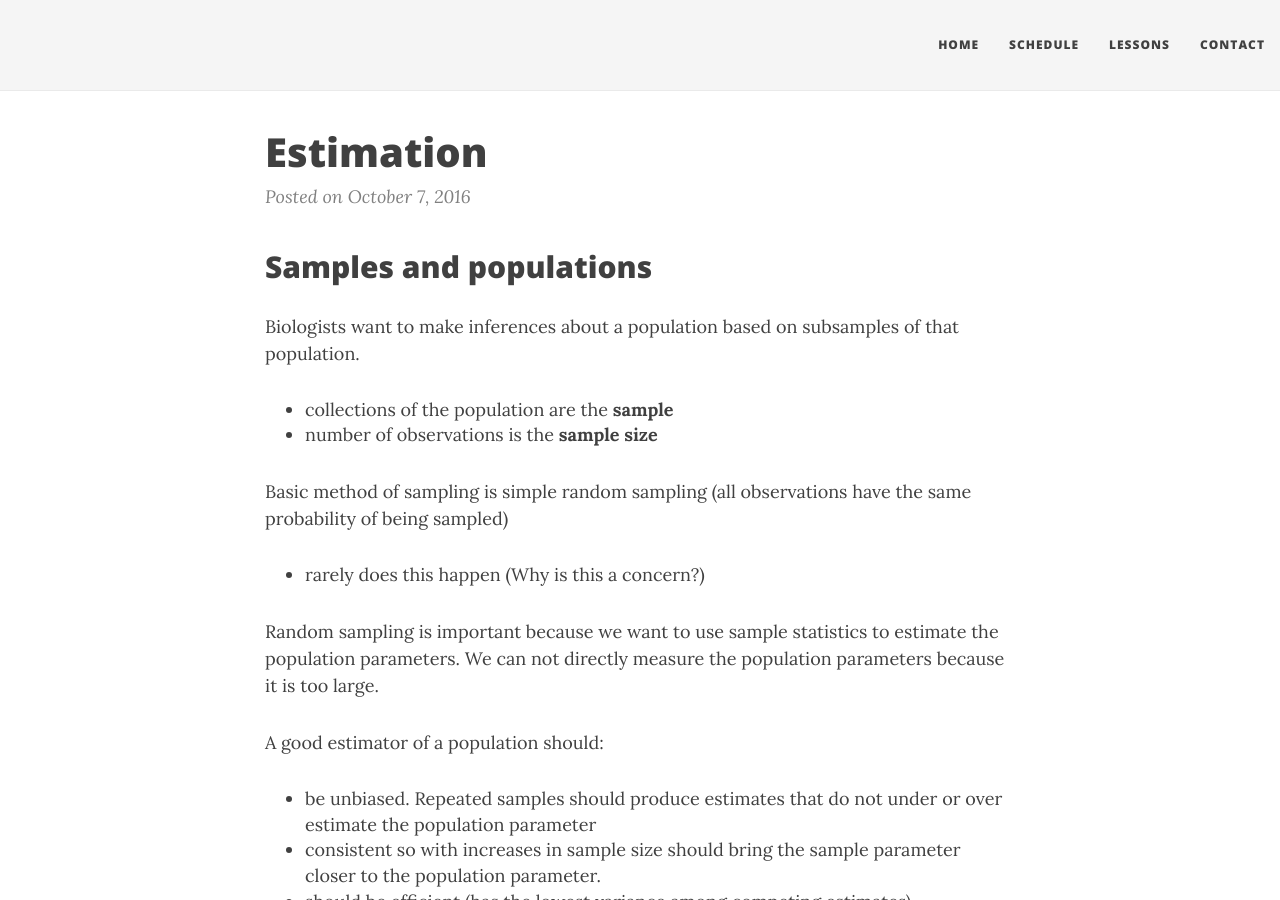
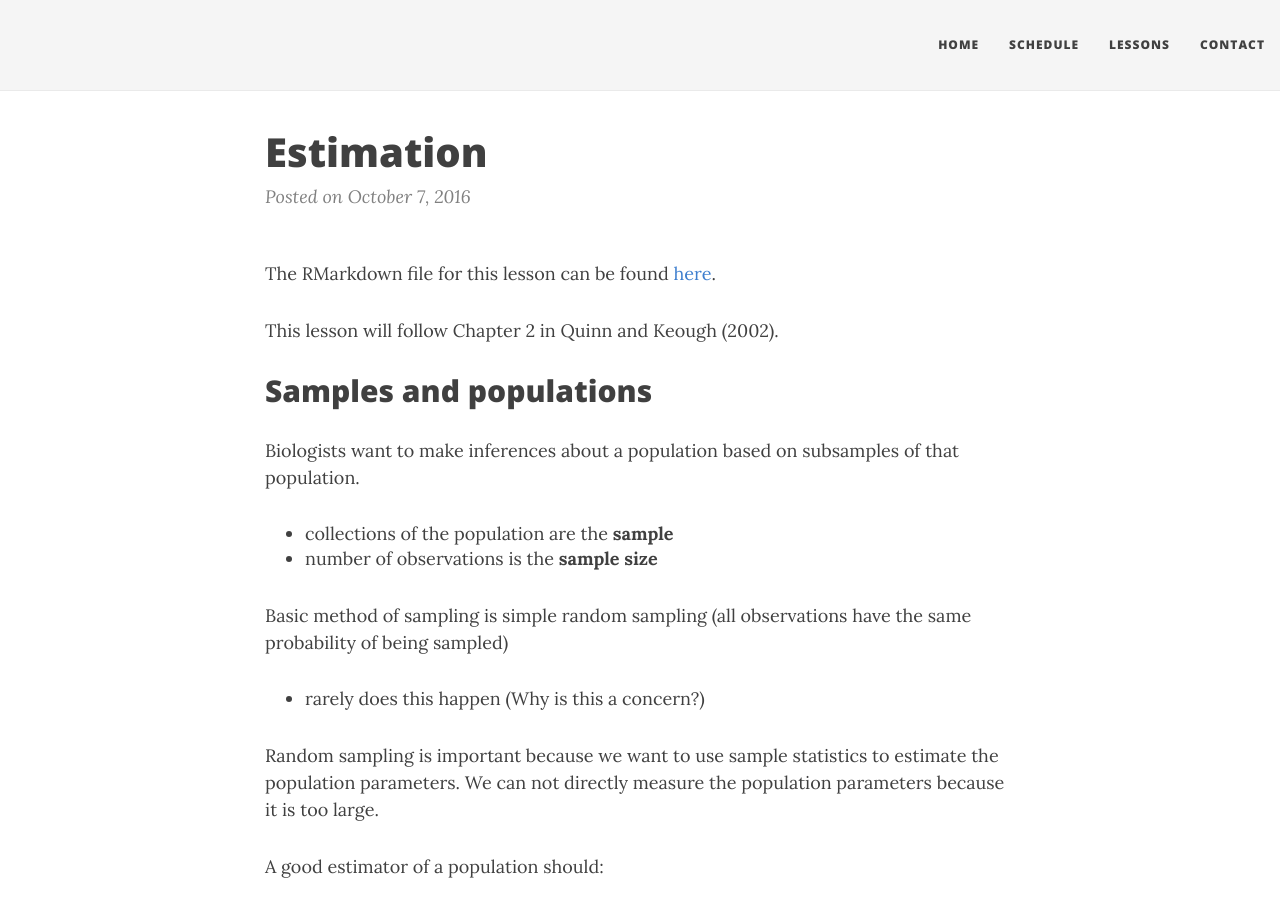
Before and after one commit to chrischizinski/SNR_R_Group, a Jekyll site: the page built from _posts/2016-10-07-REstimation.md, in a window 1280 px wide and 900 px high. Built offline with Jekyll 4.4.1, drawn with Linux system fonts in a browser that asks for light colours; nearby versions of some CDN libraries; comment, search, counter and statistics services are not loaded.

Commit message:
add reference

```diff
--- a/_posts/2016-10-07-REstimation.md
+++ b/_posts/2016-10-07-REstimation.md
@@ -3,7 +3,9 @@ title: "Estimation"
 output: html_document
 ---
 
+The RMarkdown file for this lesson can be found [here](https://raw.githubusercontent.com/chrischizinski/SNR_R_Group/master/Rmd/2016-10-07-REstimation.Rmd).
 
+This lesson will follow Chapter 2 in Quinn and Keough (2002).
 
 ## Samples and populations
 
```
Also changed, not shown: _posts/2016-10-13-HypothesisTesting.md (+3 -0 lines), _posts/2016-10-20-Correlation.md (+2 -0 lines).
